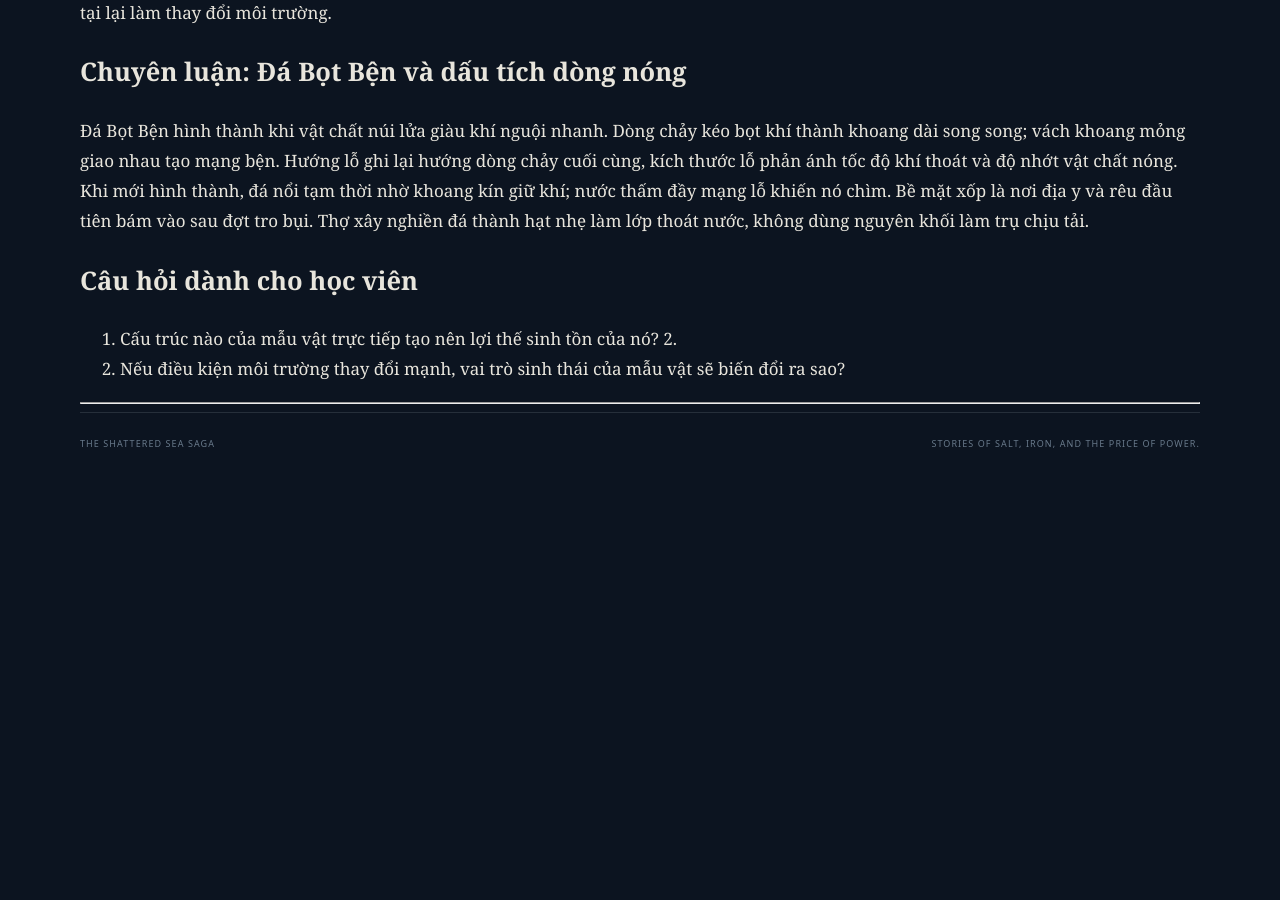
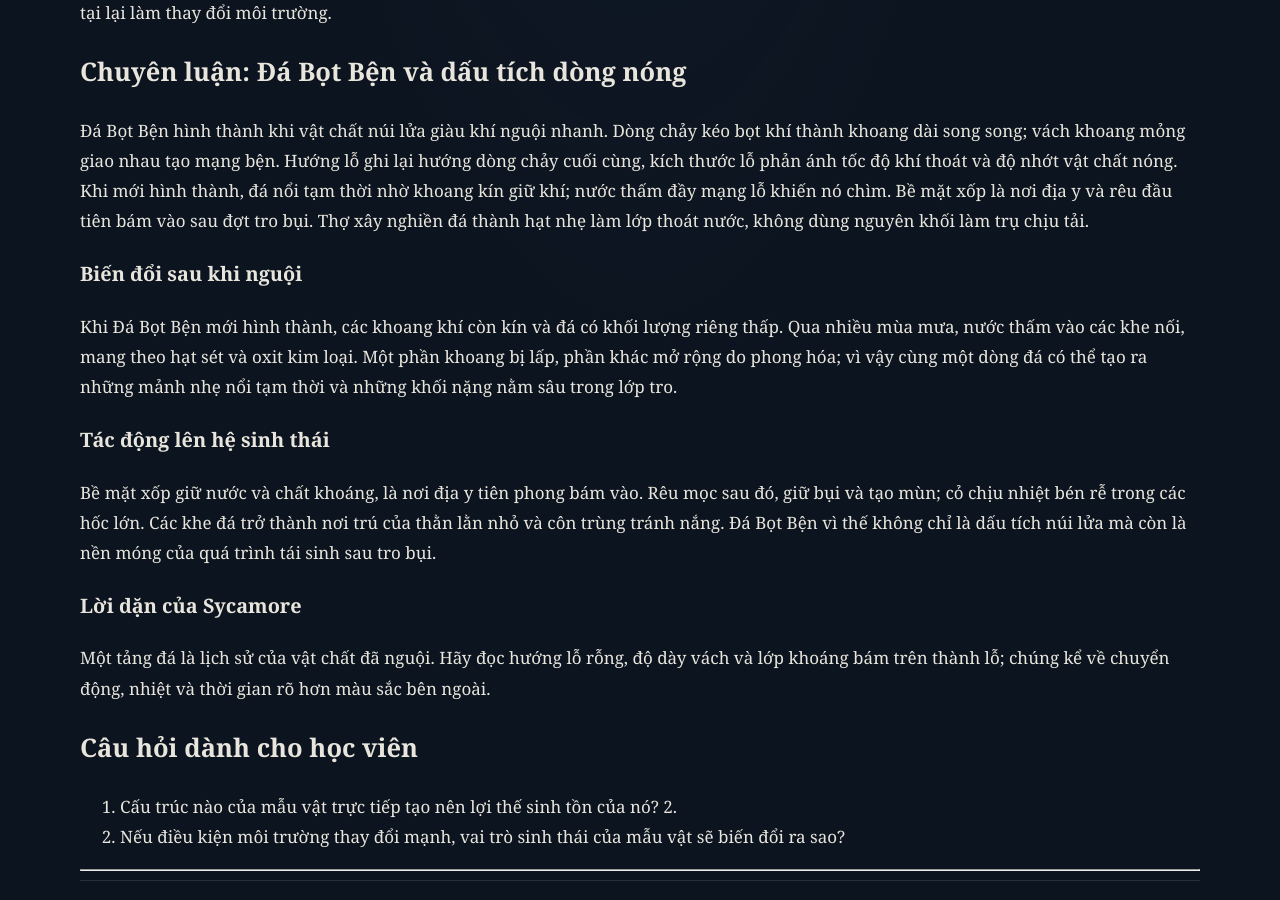
Before and after one commit to trduy91/seven-seas-reader, a Jekyll site: the page built from site/field-notes/sycamore/lecture-007-sau-lop-tro-nui-lua.md, in a window 1280 px wide and 900 px high, scrolled down 1366 px. Built offline with Jekyll 4.4.1, drawn with Linux system fonts in a browser that asks for light colours; our own code applies the rules of GitHub Pages for plain Markdown files; before the commit the page ends 1848 px from its top, so only the background shows below that.

Commit message:
Deepen Sycamore lecture with life-cycle and ecological mechanisms

```diff
--- a/site/field-notes/sycamore/lecture-007-sau-lop-tro-nui-lua.md
+++ b/site/field-notes/sycamore/lecture-007-sau-lop-tro-nui-lua.md
@@ -33,6 +33,15 @@ Mẫu vật chỉ thực sự được hiểu khi đặt vào toàn bộ hệ si
 
 Đá Bọt Bện hình thành khi vật chất núi lửa giàu khí nguội nhanh. Dòng chảy kéo bọt khí thành khoang dài song song; vách khoang mỏng giao nhau tạo mạng bện. Hướng lỗ ghi lại hướng dòng chảy cuối cùng, kích thước lỗ phản ánh tốc độ khí thoát và độ nhớt vật chất nóng. Khi mới hình thành, đá nổi tạm thời nhờ khoang kín giữ khí; nước thấm đầy mạng lỗ khiến nó chìm. Bề mặt xốp là nơi địa y và rêu đầu tiên bám vào sau đợt tro bụi. Thợ xây nghiền đá thành hạt nhẹ làm lớp thoát nước, không dùng nguyên khối làm trụ chịu tải.
 
+### Biến đổi sau khi nguội
+Khi Đá Bọt Bện mới hình thành, các khoang khí còn kín và đá có khối lượng riêng thấp. Qua nhiều mùa mưa, nước thấm vào các khe nối, mang theo hạt sét và oxit kim loại. Một phần khoang bị lấp, phần khác mở rộng do phong hóa; vì vậy cùng một dòng đá có thể tạo ra những mảnh nhẹ nổi tạm thời và những khối nặng nằm sâu trong lớp tro.
+
+### Tác động lên hệ sinh thái
+Bề mặt xốp giữ nước và chất khoáng, là nơi địa y tiên phong bám vào. Rêu mọc sau đó, giữ bụi và tạo mùn; cỏ chịu nhiệt bén rễ trong các hốc lớn. Các khe đá trở thành nơi trú của thằn lằn nhỏ và côn trùng tránh nắng. Đá Bọt Bện vì thế không chỉ là dấu tích núi lửa mà còn là nền móng của quá trình tái sinh sau tro bụi.
+
+### Lời dặn của Sycamore
+Một tảng đá là lịch sử của vật chất đã nguội. Hãy đọc hướng lỗ rỗng, độ dày vách và lớp khoáng bám trên thành lỗ; chúng kể về chuyển động, nhiệt và thời gian rõ hơn màu sắc bên ngoài.
+
 ## Câu hỏi dành cho học viên
 
 1. Cấu trúc nào của mẫu vật trực tiếp tạo nên lợi thế sinh tồn của nó?
```
